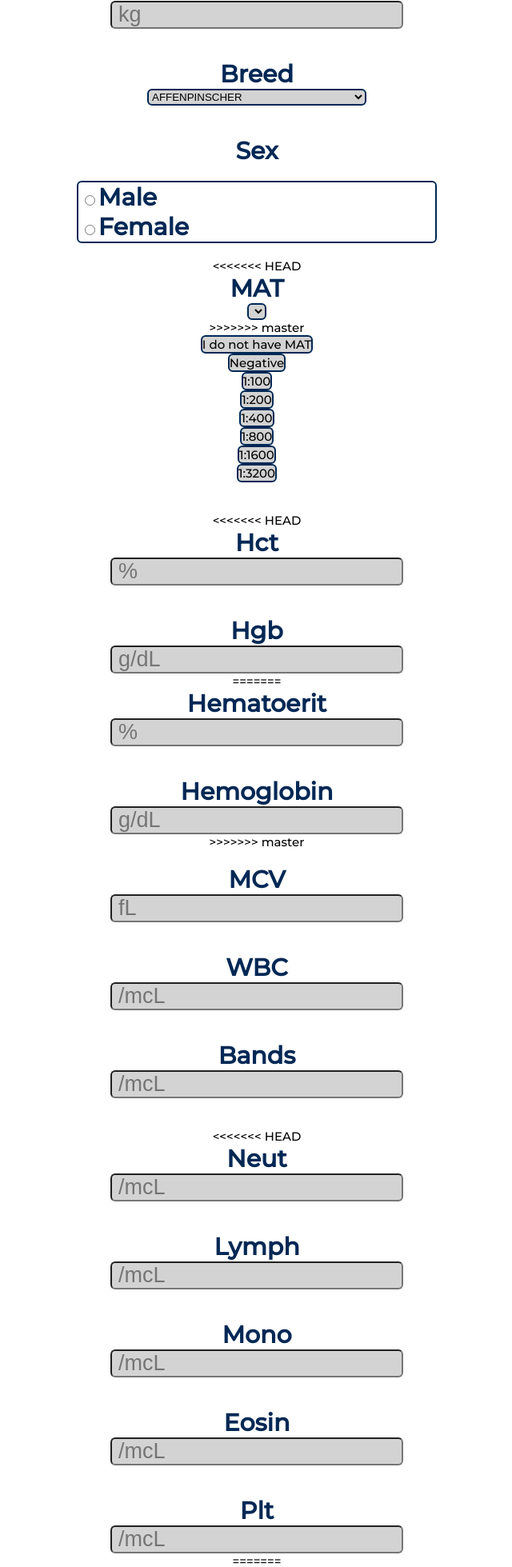
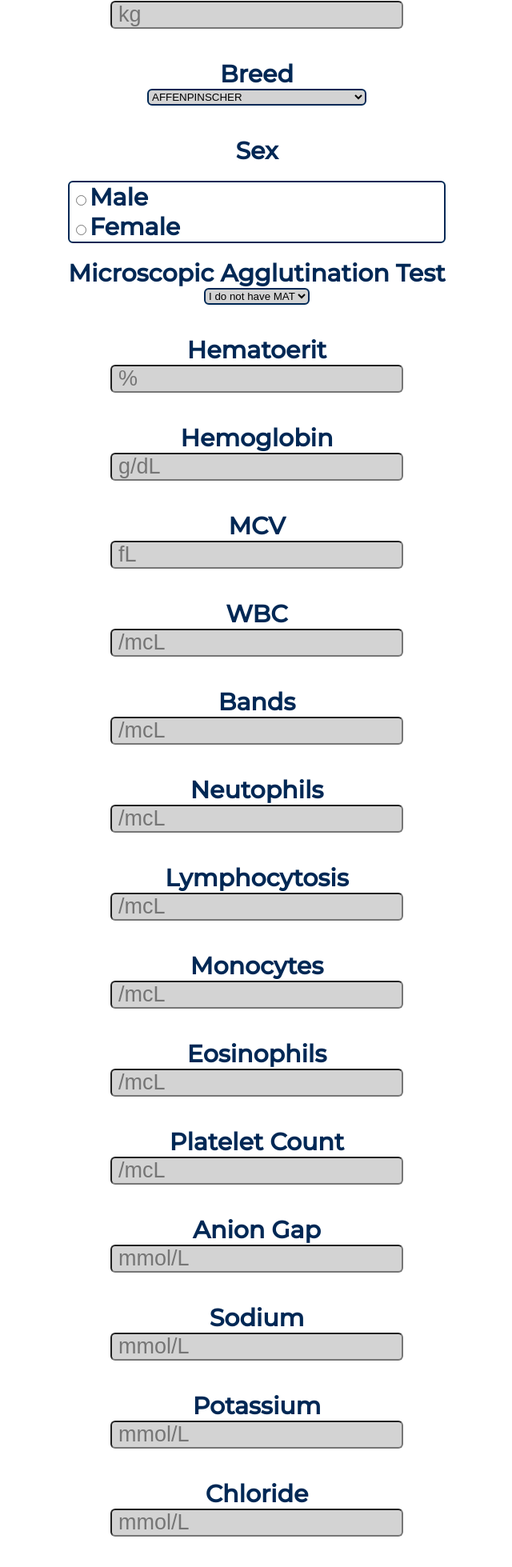
Before and after one commit to Camerooooon/lepto-classifier-frontend, a Flask app: page /index in a window 1280 px wide. Shown: the part 806-2765 px from the top of the page at 80% size, without its empty margins (319-959 px from the left). Run offline with Flask 3, Linux system fonts and the light colour scheme; lists and menus that the app fills with data are empty.

Commit message:
Fix merge conflicts

```diff
--- a/templates/index.html
+++ b/templates/index.html
@@ -597,13 +597,8 @@
 					<label for="female"> Female</label><br>
 				</fieldset>
 				<br>
-<<<<<<< HEAD
-				<label for="MAT">MAT</label>
+				<label for="MAT">Microscopic Agglutination Test</label>
 				<select name="MAT" id="MAT" required="">
-=======
-				<label for="MAT">Microscopic Agglutination Test</label>
-				<select name="MAT" id="MAT">
->>>>>>> master
 					<option value="-1">I do not have MAT</option>
 					<option value="0">Negative</option>
 					<option value="100">1:100</option>
@@ -616,19 +611,11 @@
 				<!--
 				<input type="number" name="MAT" placeholder="0, 100, 200, 400, ..." step="100">
 				-->				<br><br>
-<<<<<<< HEAD
-				<label for="Hct">Hct</label>
-				<input type="number" name="Hct" placeholder="%" step=".01" min="0" required="">
-				<br><br>
-				<label for="Hgb">Hgb</label>
-				<input type="number" name="Hgb" placeholder="g/dL" step=".01" min="0" required="">
-=======
 				<label for="Hct">Hematoerit</label>
-				<input type="number" name="Hct" placeholder="%" step=".01">
+				<input type="number" name="Hct" placeholder="%" step=".01" required="">
 				<br><br>
 				<label for="Hgb">Hemoglobin</label>
-				<input type="number" name="Hgb" placeholder="g/dL" step=".01">
->>>>>>> master
+				<input type="number" name="Hgb" placeholder="g/dL" step=".01" required="">
 				<br><br>
 				<label for="MCV">MCV</label>
 				<input type="number" name="MCV" placeholder="fL" step=".01" min="0" required="">
@@ -639,41 +626,22 @@
 				<label for="Bands">Bands</label>
 				<input type="number" name="Bands" placeholder="/mcL" step=".01" min="0" required="">
 				<br><br>
-<<<<<<< HEAD
-				<label for="Neut">Neut</label>
-				<input type="number" name="Neut" placeholder="/mcL" step=".01" min="0" required="">
-				<br><br>
-				<label for="Lymph">Lymph</label>
-				<input type="number" name="Lymph" placeholder="/mcL" step=".01" min="0" required="">
-				<br><br>
-			</div>
-			<div class="col2">
-				<label for="Mono">Mono</label>
-				<input type="number" name="Mono" placeholder="/mcL" step=".01" min="0" required="">
-				<br><br>
-				<label for="Eosin">Eosin</label>
-				<input type="number" name="Eosin" placeholder="/mcL" step=".01" min="0" required="">
-				<br><br>
-				<label for="Plt">Plt</label>
-				<input type="number" name="Plt" placeholder="/mcL" step=".01" min="0" required="">
-=======
 				<label for="Neut">Neutophils</label>
-				<input type="number" name="Neut" placeholder="/mcL" step=".01">
+				<input type="number" name="Neut" placeholder="/mcL" step=".01" required="">
 				<br><br>
 				<label for="Lymph">Lymphocytosis</label>
-				<input type="number" name="Lymph" placeholder="/mcL" step=".01">
+				<input type="number" name="Lymph" placeholder="/mcL" step=".01" required="">
 				<br><br>
 			</div>
 			<div class="col2">
 				<label for="Mono">Monocytes</label>
-				<input type="number" name="Mono" placeholder="/mcL" step=".01">
+				<input type="number" name="Mono" placeholder="/mcL" step=".01" required="">
 				<br><br>
 				<label for="Eosin">Eosinophils</label>
-				<input type="number" name="Eosin" placeholder="/mcL" step=".01">
+				<input type="number" name="Eosin" placeholder="/mcL" step=".01" required="">
 				<br><br>
 				<label for="Plt">Platelet Count</label>
 				<input type="number" name="Plt" placeholder="/mcL" step=".01" pattern="^\d{1,3}(,\d{3})*$" required>
->>>>>>> master
 				<br><br>
 				<label for="anion gap">Anion Gap</label>
 				<input type="number" name="Anion Gap" placeholder="mmol/L" step=".01" min="0" required="">
```
